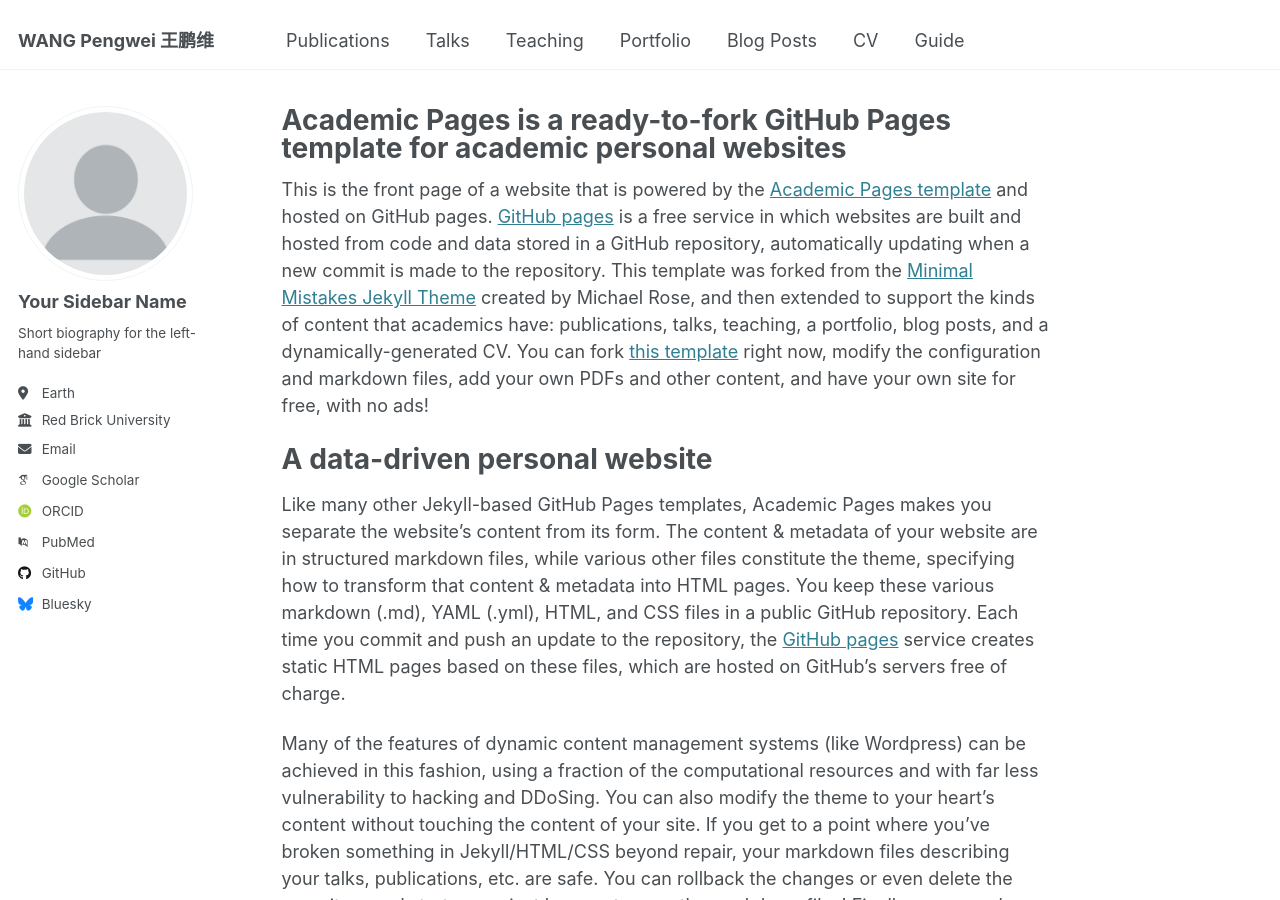
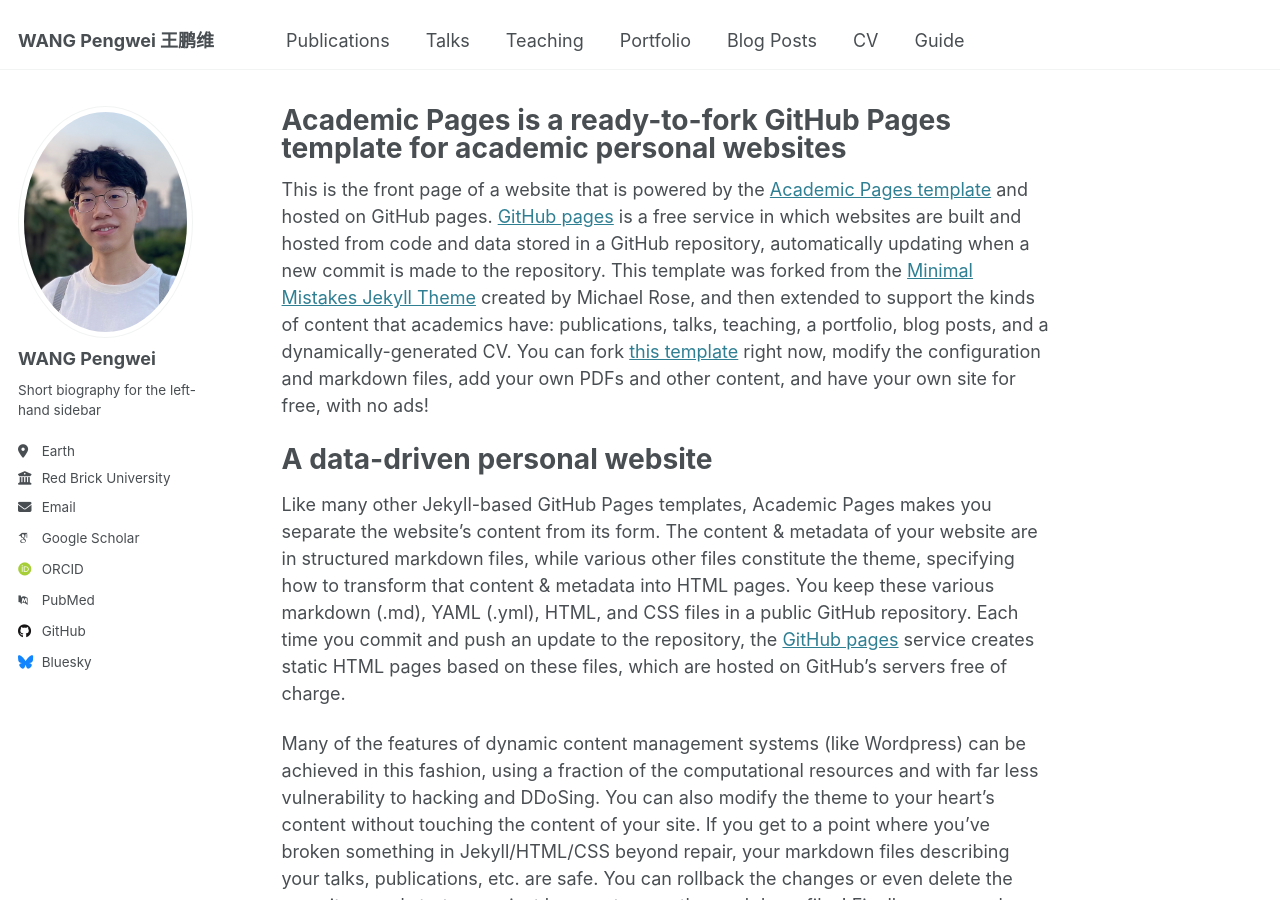
Before and after one commit to penway/penway, a Jekyll site: the page built from docs/_pages/about.md, in a window 1280 px wide and 900 px high. Built offline with Jekyll 4.4.1, drawn with Linux system fonts in a browser that asks for light colours; some web fonts are replaced.

Commit message:
update website

```diff
--- a/docs/_config.yml
+++ b/docs/_config.yml
@@ -13,7 +13,7 @@
 title_separator          : "-"
 name                     : &name "WANG Pengwei"
 description              : &description "personal description"
-url                      : https://academicpages.github.io # the base hostname & protocol for your site e.g. "https://[your GitHub username].github.io"
+url                      : https://penway.github.io # the base hostname & protocol for your site e.g. "https://[your GitHub username].github.io"
 baseurl                  : "" # the subpath of your site, e.g. "/blog"
 repository               : "academicpages/academicpages.github.io"
 
@@ -23,7 +23,7 @@
 author:
   # Biographic information
   avatar           : "profile.png"
-  name             : "Your Sidebar Name"
+  name             : "WANG Pengwei"
   pronouns         : # example: "she/her"
   bio              : "Short biography for the left-hand sidebar"
   location         : "Earth"
```
Also changed, not shown: docs/images/profile.png, docs/images/profilebk.png (added).
